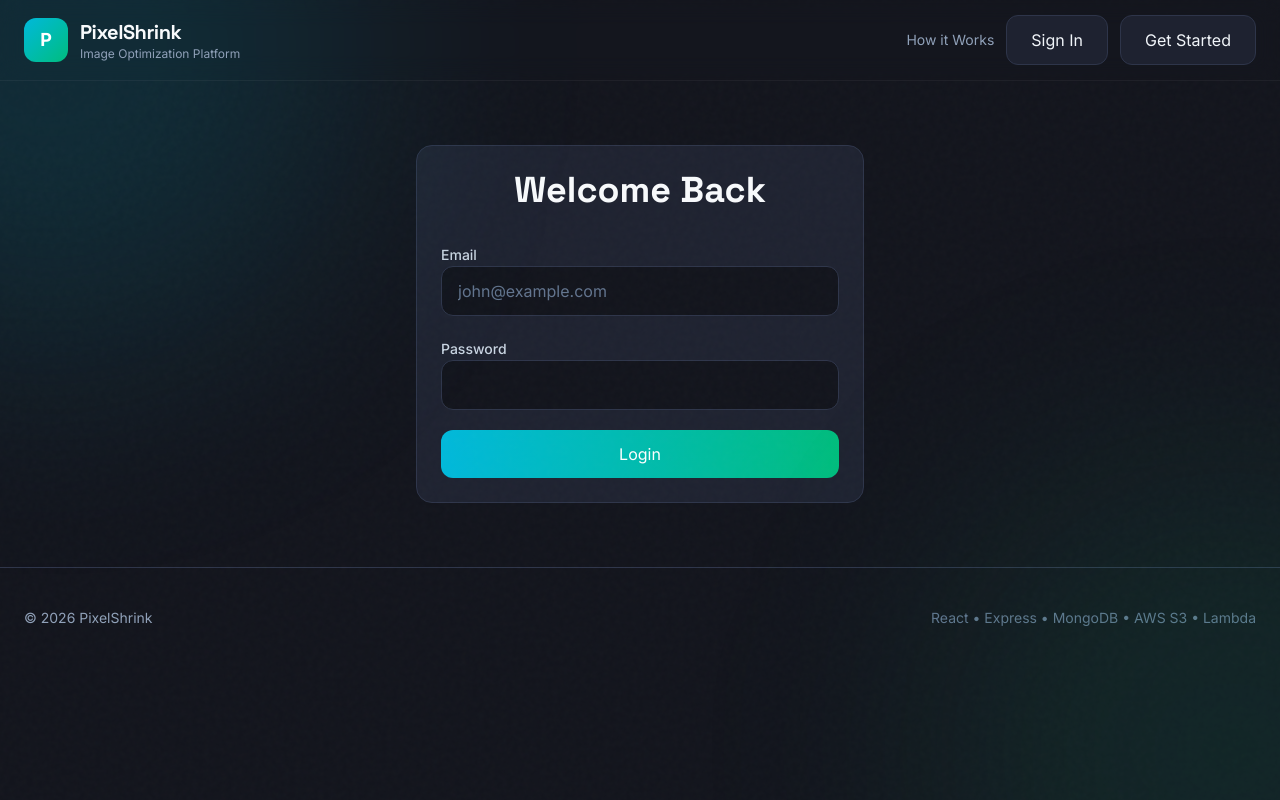
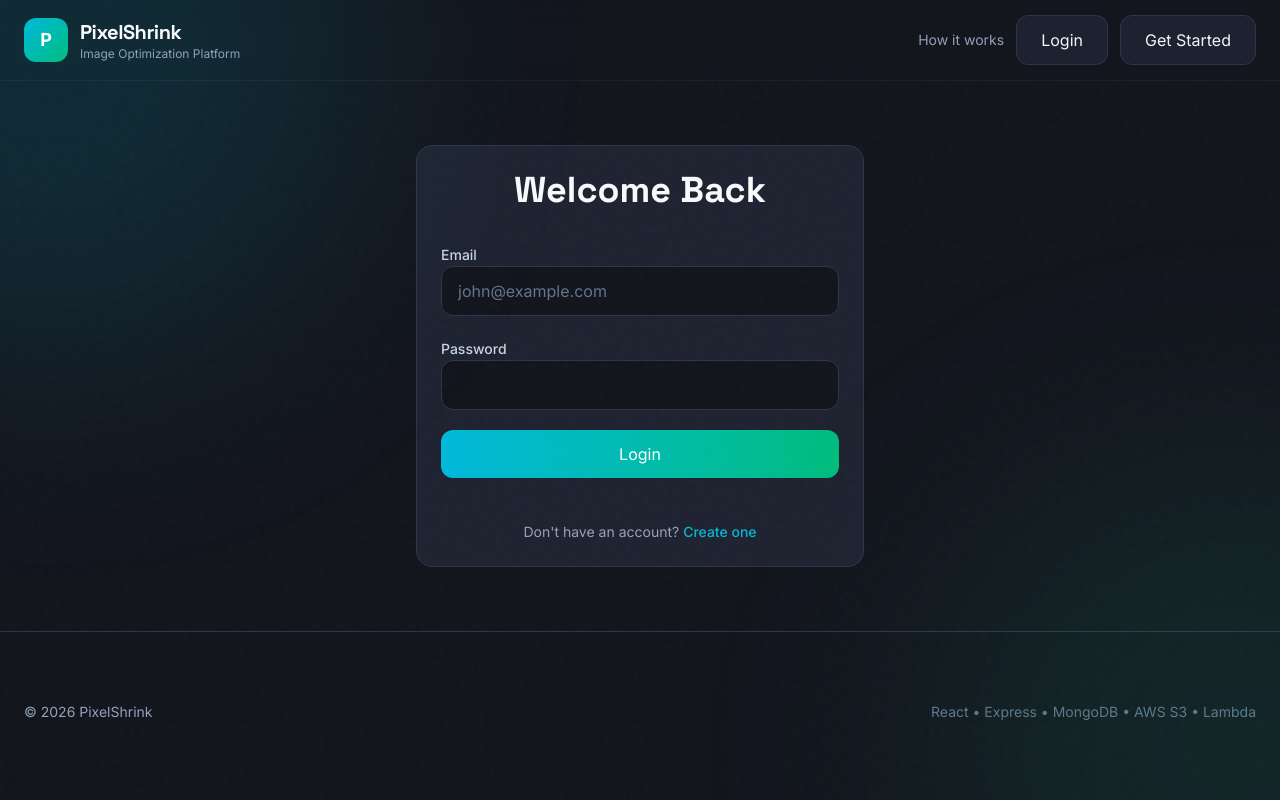
Before and after one commit to Biplob-Gautam/Pixel-Shrink, a React (Vite) app in the folder frontend/: page /login in a window 1280 px wide. Built offline with nearby package versions, Linux system fonts and the light colour scheme.

Commit message:
Minor changes

```diff
--- a/frontend/src/components/layout/Footer.jsx
+++ b/frontend/src/components/layout/Footer.jsx
@@ -1,7 +1,7 @@
 export default function Footer() {
   return (
     <footer className="border-t border-[#2E354A] py-10">
-      <div className="page-container flex flex-col items-center justify-between gap-5 md:flex-row">
+      <div className="mx-auto flex h-20 max-w-7xl items-center justify-between px-6">
         <p className="text-sm text-slate-400">
           © {new Date().getFullYear()} PixelShrink
         </p>
--- a/frontend/src/components/layout/Navbar.jsx
+++ b/frontend/src/components/layout/Navbar.jsx
@@ -27,14 +27,14 @@ export default function Navbar() {
             to="/"
             className="text-sm text-slate-400 transition hover:text-white"
           >
-            How it Works
+            How it works
           </Link>
 
           <Link to="/login">
-            <Button variant="secondary">Sign In</Button>
+            <Button variant="secondary">Login</Button>
           </Link>
           <Link to="/register">
-          <Button variant="secondary">Get Started</Button>
+            <Button variant="secondary">Get Started</Button>
           </Link>
         </nav>
       </div>
--- a/frontend/src/pages/Login.jsx
+++ b/frontend/src/pages/Login.jsx
@@ -1,4 +1,5 @@
 import MainLayout from "../layouts/MainLayout";
+import { Link } from "react-router-dom";
 
 import Card from "../components/ui/Card";
 import Input from "../components/ui/Input";
@@ -19,6 +20,15 @@ export default function Login() {
             <Input label="Password" type="password" />
 
             <Button className="w-full">Login</Button>
+            <p className="mt-6 text-center text-sm text-text-secondary">
+              Don't have an account?{" "}
+              <Link
+                to="/register"
+                className="font-medium text-primary hover:text-secondary transition"
+              >
+                Create one
+              </Link>
+            </p>
           </div>
         </Card>
       </div>
--- a/frontend/src/pages/Register.jsx
+++ b/frontend/src/pages/Register.jsx
@@ -1,4 +1,5 @@
 import MainLayout from "../layouts/MainLayout";
+import { Link } from "react-router-dom";
 
 import Card from "../components/ui/Card";
 import Input from "../components/ui/Input";
@@ -21,6 +22,15 @@ export default function Register() {
             <Input type="password" label="Password" />
 
             <Button className="w-full">Register</Button>
+            <p className="mt-6 text-center text-sm text-text-secondary">
+              Already have an account?{" "}
+              <Link
+                to="/login"
+                className="font-medium text-primary hover:text-secondary transition"
+              >
+                Login
+              </Link>
+            </p>
           </div>
         </Card>
       </div>
```
